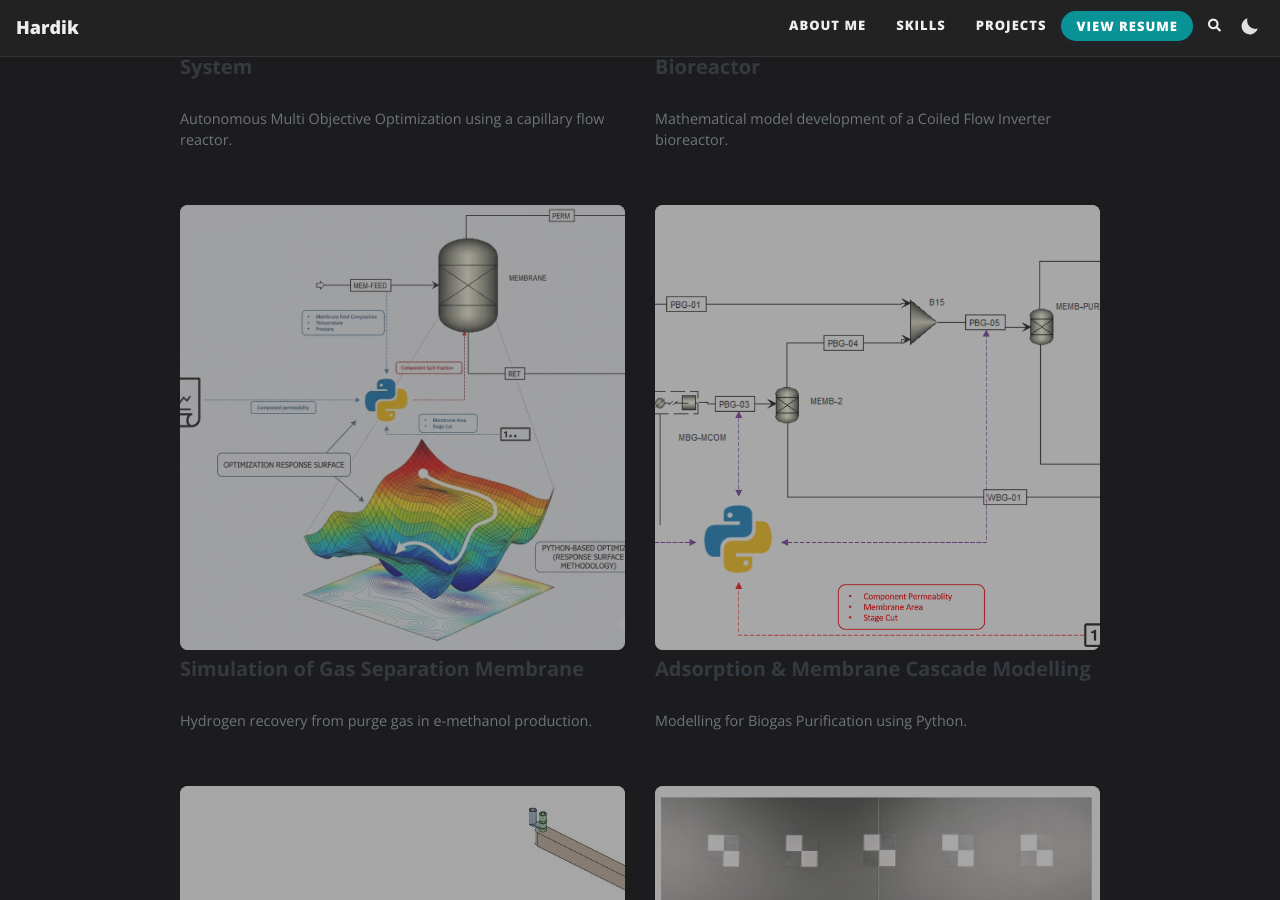
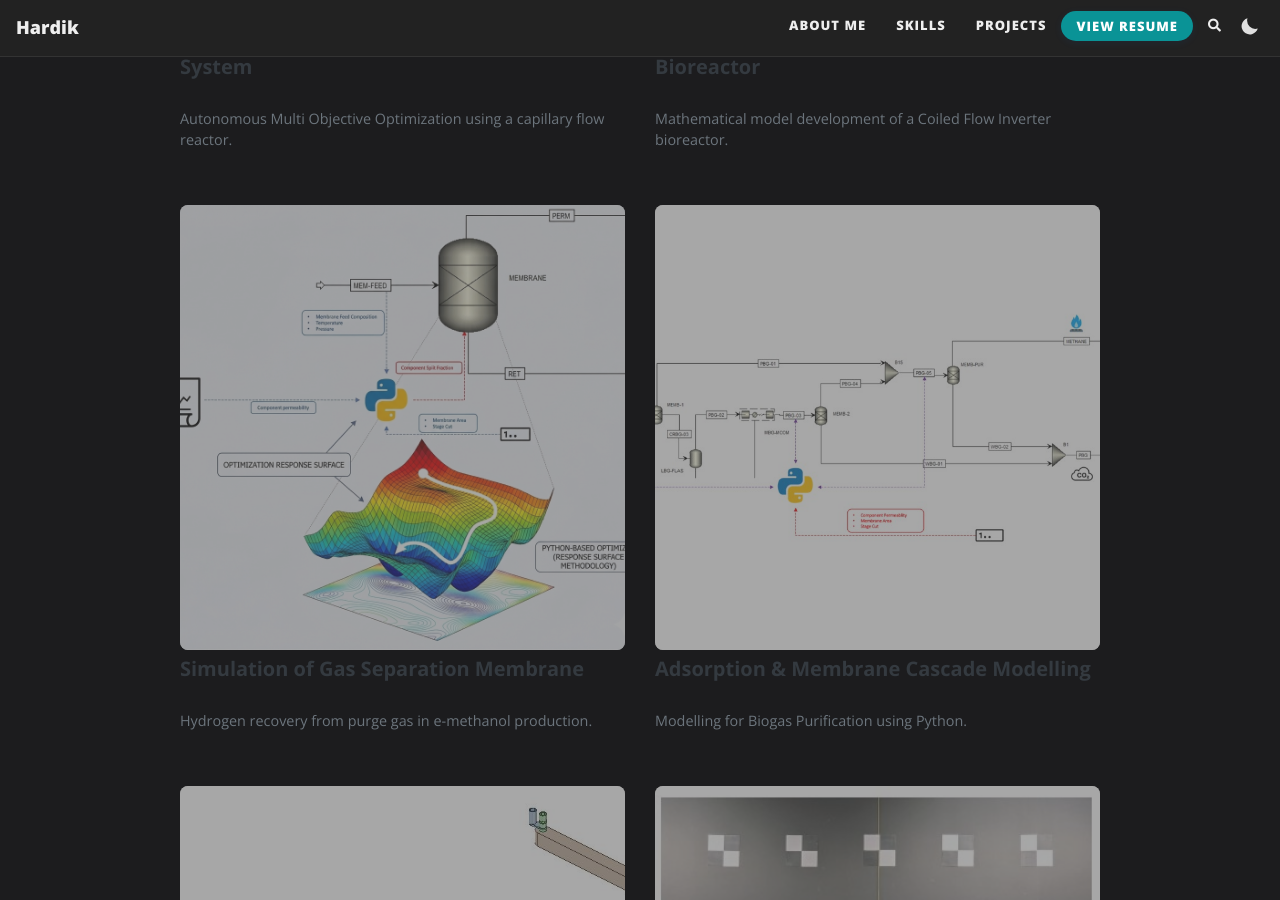
Before and after one commit to Hardik-Ma/Hardik-Ma.github.io, a Jekyll site: the page built from projects.md, in a window 1280 px wide and 900 px high, scrolled down 970 px. Built offline with Jekyll 4.4.1, drawn with Linux system fonts in a browser that asks for light colours; comment, search, counter and statistics services are not loaded.

Commit message:
Modifications added to Biogas membrane cascade image

```diff
--- a/projects.md
+++ b/projects.md
@@ -43,7 +43,7 @@ subtitle: Built with purpose. Driven by passion.
   <div class="col-md-6 mb-4">
     <a href="https://github.com/Hardik-Ma/Biogas-Purification" target="_blank">
       <div class="project-img-wrapper">
-        <img src="{{ '/assets/img/projects/Biogas_Membrane_cascade.png' | relative_url }}" alt="Biogas Purification" class="img-fluid rounded shadow-sm">
+        <img src="{{ '/assets/img/projects/Biogas_Membrane_cascade_2.jpg' | relative_url }}" alt="Biogas Purification" class="img-fluid rounded shadow-sm">
       </div>
       <h5 class="mt-2 text-dark">Adsorption & Membrane Cascade Modelling</h5>
       <p class="text-muted small">Modelling for Biogas Purification using Python.</p>
```
Also changed, not shown: assets/img/projects/Biogas_Membrane_cascade_2.jpg (added).
